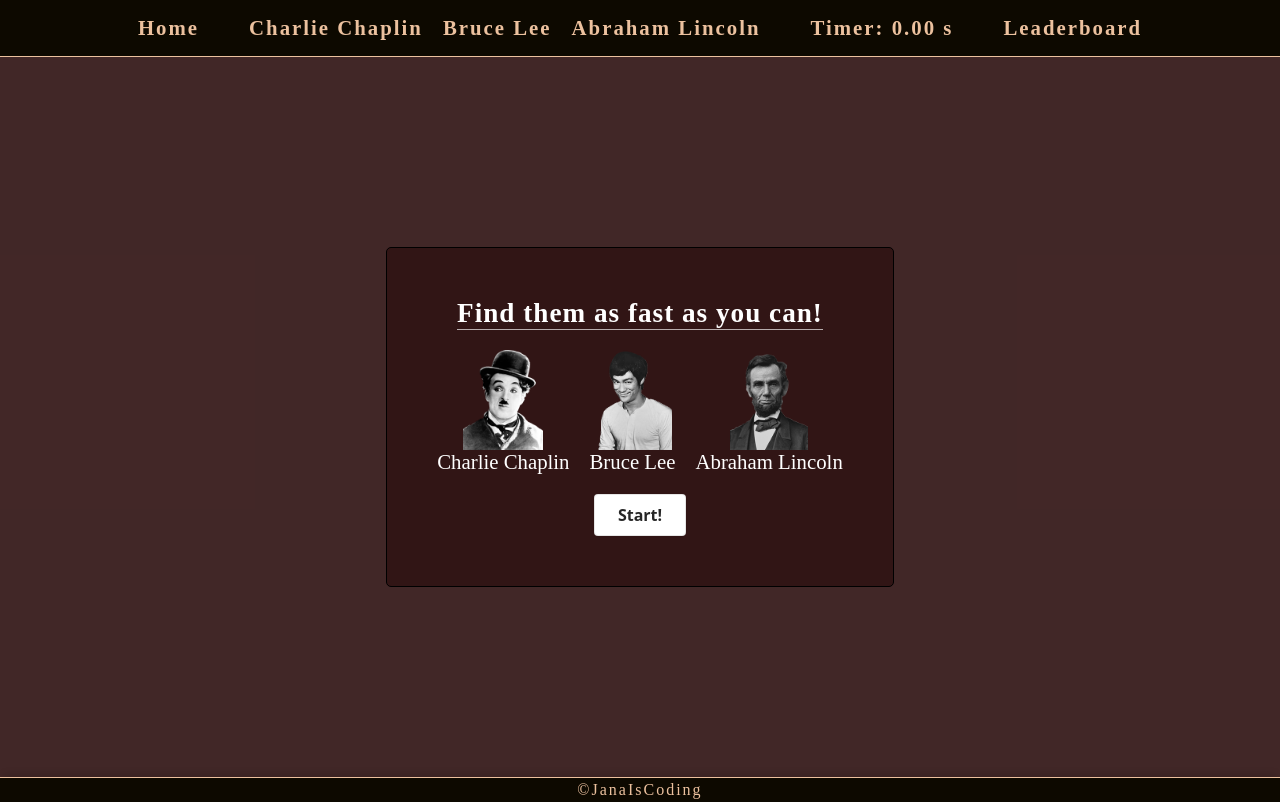
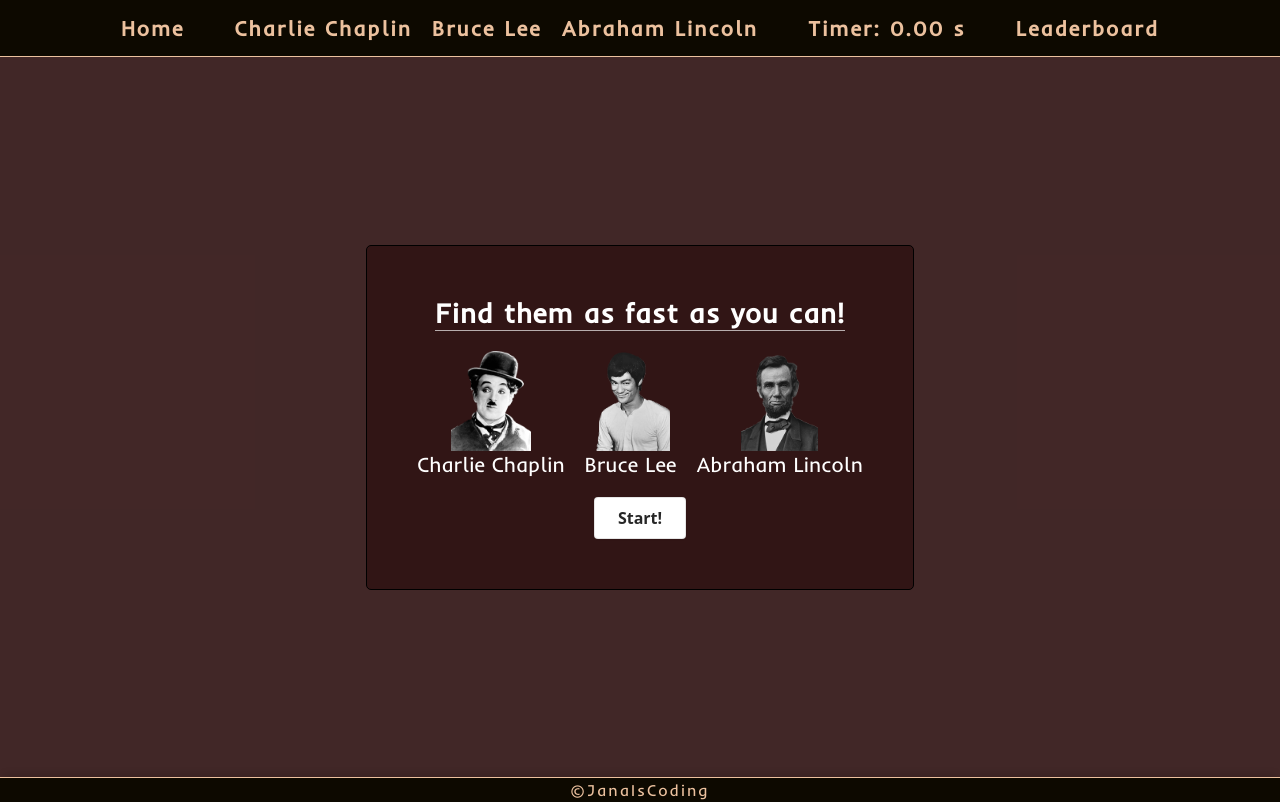
Before and after one commit to janaiscoding/photo-tagging-app, a React (Create React App) app: page /#/ in a window 1280 px wide. Built offline with nearby package versions, Linux system fonts and the light colour scheme.

Commit message:
Add Inder font

```diff
--- a/src/styles/styles.css
+++ b/src/styles/styles.css
@@ -1,6 +1,15 @@
-* {
+*,
+*::after,
+*::before {
   margin: 0;
   padding: 0;
+}
+@font-face {
+  font-family: "Inder";
+  src: local("Inder"), url("../assets/Inder/Inder-Regular.ttf");
+}
+:root {
+  font-family: "Inder";
 }
 /* START GAME PANEL */
 .game-wrapper {
@@ -71,7 +80,7 @@ form {
   width: 100%;
 }
 
-.leaderboard-button{
+.leaderboard-button {
   margin-top: 10px;
 }
 /* MANIPULATED IN JS*/
```
Also changed, not shown: src/assets/Inder/Inder-Regular.ttf (added), src/assets/Inder/OFL.txt (added).
